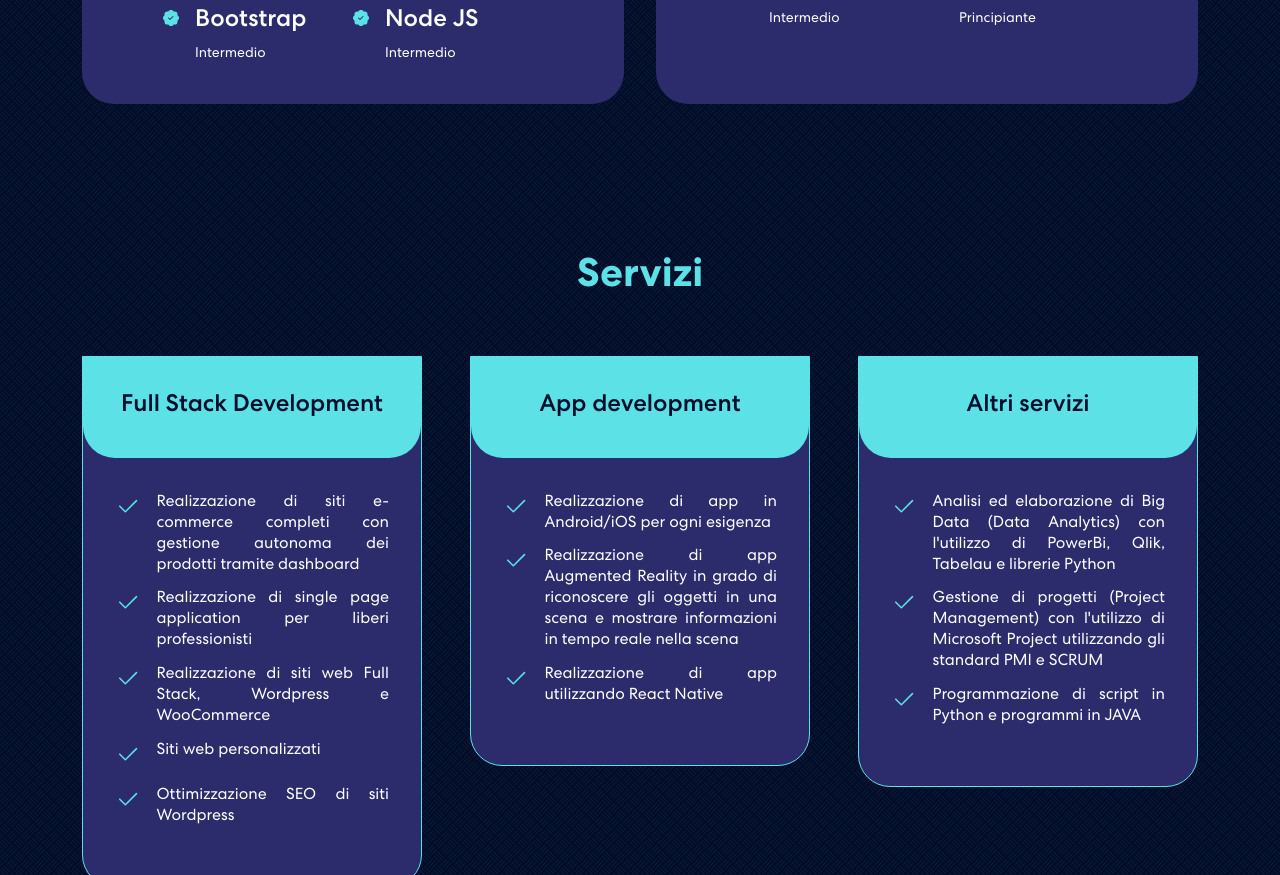
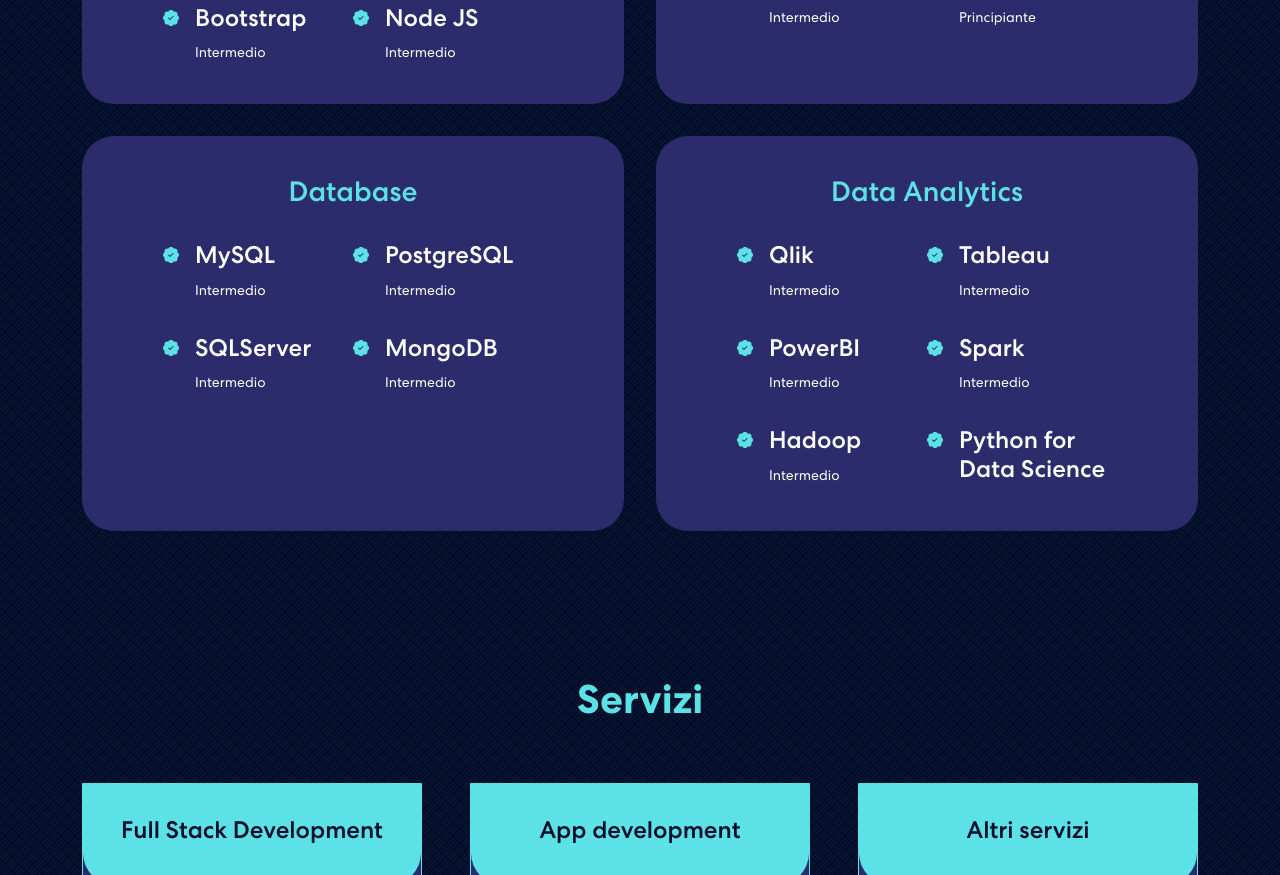
Before and after one commit to Paolo95/Portfolio_site, a React (Create React App) app: page / in a window 1280 px wide. Shown: the part 1920-2795 px from the top of the page. Built offline with nearby package versions, Linux system fonts and the light colour scheme.

Commit message:
Added data science to Experience section

```diff
--- a/src/components/Experience/Experience.jsx
+++ b/src/components/Experience/Experience.jsx
@@ -118,6 +118,88 @@
                     </article>
                 </div>
             </div>
+
+            <div className="experience-database">
+            <h3>Database</h3>
+                <div className="experience-content">
+                    <article className='experience-details'>
+                        <PatchCheckFill className='experience-details-icon'/>
+                        <div>
+                            <h4>MySQL</h4>
+                            <small>Intermedio</small>
+                        </div>
+                    </article>
+                    <article className='experience-details'>
+                        <PatchCheckFill className='experience-details-icon'/>
+                        <div>
+                            <h4>PostgreSQL</h4>
+                            <small>Intermedio</small>
+                        </div>
+                    </article>
+                    <article className='experience-details'>
+                        <PatchCheckFill className='experience-details-icon'/>
+                        <div>
+                            <h4>SQLServer</h4>
+                            <small>Intermedio</small>
+                        </div>
+                    </article>
+                    <article className='experience-details'>
+                        <PatchCheckFill className='experience-details-icon'/>
+                        <div>
+                            <h4>MongoDB</h4>
+                            <small>Intermedio</small>
+                        </div>
+                    </article>
+                </div>
+            </div>
+
+            <div className="experience-data">
+            <h3>Data Analytics</h3>
+                <div className="experience-content">
+                    <article className='experience-details'>
+                        <PatchCheckFill className='experience-details-icon'/>
+                        <div>
+                            <h4>Qlik</h4>
+                            <small>Intermedio</small>
+                        </div>
+                    </article>
+                    <article className='experience-details'>
+                        <PatchCheckFill className='experience-details-icon'/>
+                        <div>
+                            <h4>Tableau</h4>
+                            <small>Intermedio</small>
+                        </div>
+                    </article>
+                    <article className='experience-details'>
+                        <PatchCheckFill className='experience-details-icon'/>
+                        <div>
+                            <h4>PowerBI</h4>
+                            <small>Intermedio</small>
+                        </div>
+                    </article>
+                    <article className='experience-details'>
+                        <PatchCheckFill className='experience-details-icon'/>
+                        <div>
+                            <h4>Spark</h4>
+                            <small>Intermedio</small>
+                        </div>
+                    </article>
+                    <article className='experience-details'>
+                        <PatchCheckFill className='experience-details-icon'/>
+                        <div>
+                            <h4>Hadoop</h4>
+                            <small>Intermedio</small>
+                        </div>
+                    </article>
+                    <article className='experience-details'>
+                        <PatchCheckFill className='experience-details-icon'/>
+                        <div>
+                            <h4>Python for <br /> Data Science</h4>
+                            <small></small>
+                        </div>
+                    </article>
+                </div>
+            </div>
         </div>
     </section>
   )
```
